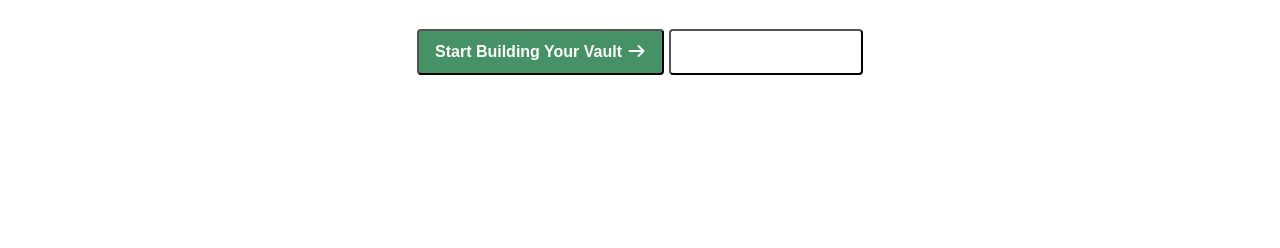
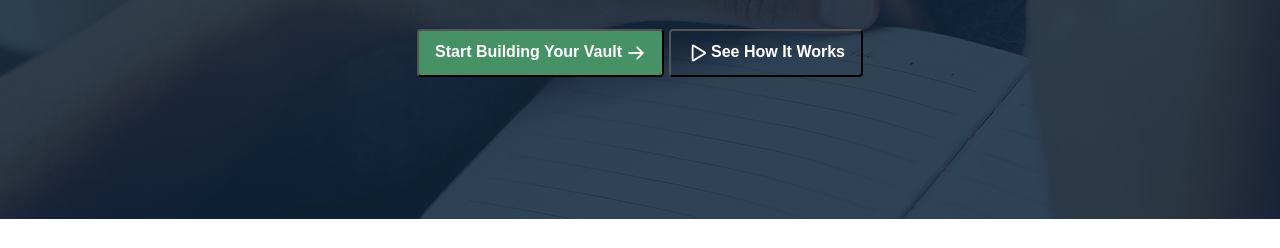
Before and after one commit to sohagmiah2411480/Knowledge-vault-Assignment-1, a plain HTML site: page index.html in a window 1280 px wide. Shown: the part 552-800 px from the top of the page. Drawn offline with nearby package versions, Linux system fonts and the light colour scheme; the site is published under a folder, as on GitHub Pages, so addresses that start at the root find nothing.

Commit message:
Project has been updated

```diff
--- a/index.html
+++ b/index.html
@@ -54,8 +54,8 @@
 
                 </div>
                 <div class="banner-button">
-                    <button class="btn1">Start Building Your Vault     <i class="fa-solid fa-arrow-right"></i></button>
-                    <button class="btn2"><i class="fa-solid fa-play"></i>  See How It Works</button>
+                    <button class="btn1">Start Building Your Vault     <img src="assets/ArrowRight.png" alt=""></button>
+                    <button class="btn2"> <img src="images/Play.png" alt="">  See How It Works</button>
 
                 </div>
 
@@ -87,6 +87,7 @@
             <div class="card">
                 <div class="card-box">
                     <span class="card-image"><i class="fa-solid fa-layer-group"></i></span>
+
 
 
 
--- a/styles/style.css
+++ b/styles/style.css
@@ -55,7 +55,7 @@ nav .btn{
 .banner{
     max-width: 1600px;
     height: 674px;
-    background: url(/assets/hero-bg.png);
+    background: url(../assets/hero-bg.png);
     background-size: cover;
 }
 .icon-text{
@@ -108,6 +108,7 @@ nav .btn{
     border-radius: 4px;
     font-size: 16px;
     font-weight: 600;
+
 }
 .banner-button .btn2{
 
@@ -119,6 +120,9 @@ nav .btn{
     border-radius: 4px;
     font-size: 16px;
     font-weight: 600;
+}
+.banner-button img{
+    vertical-align: middle;
 }
 notes{
     max-width: 1600px;
```
Also changed, not shown: images/Play.png (added).
